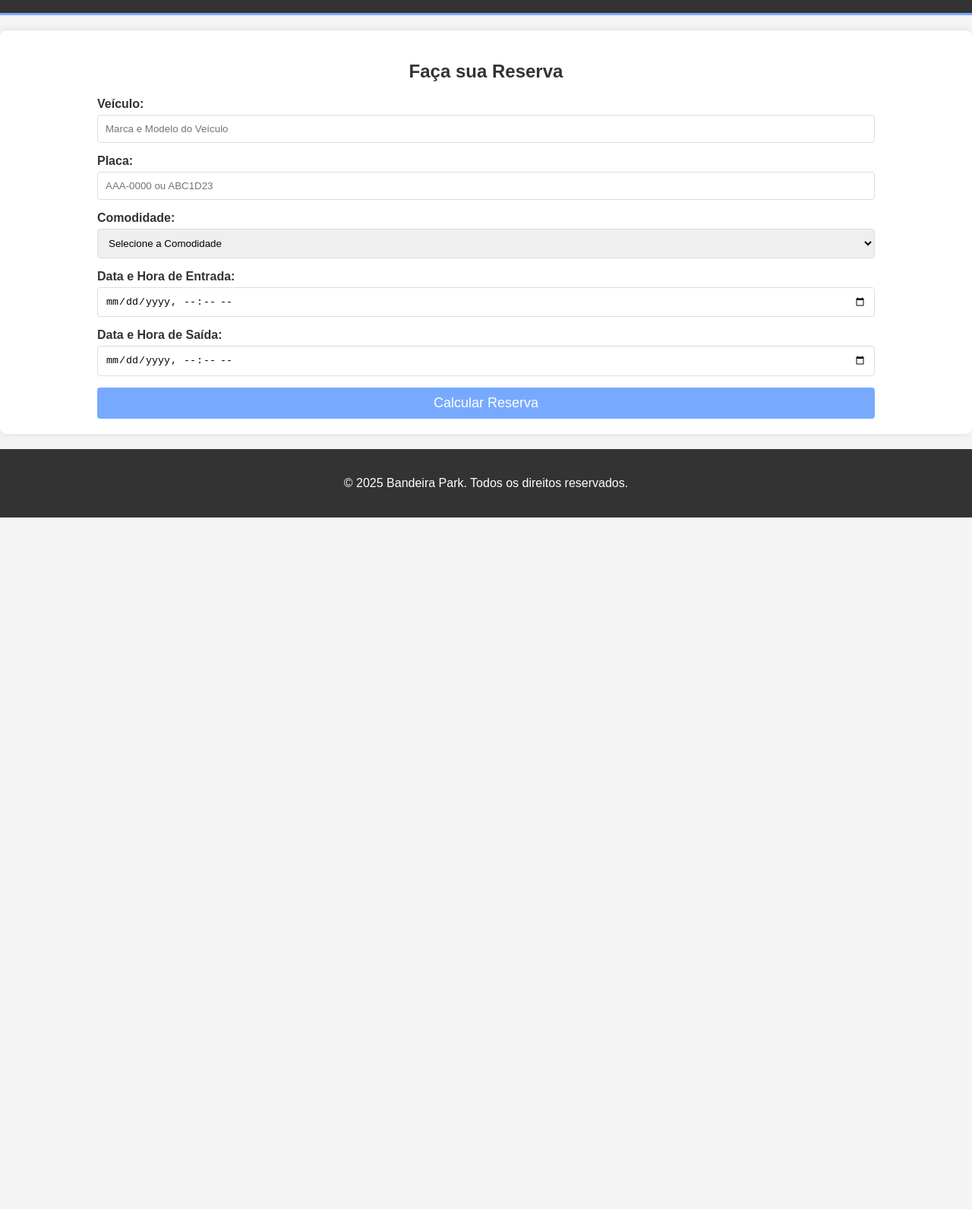
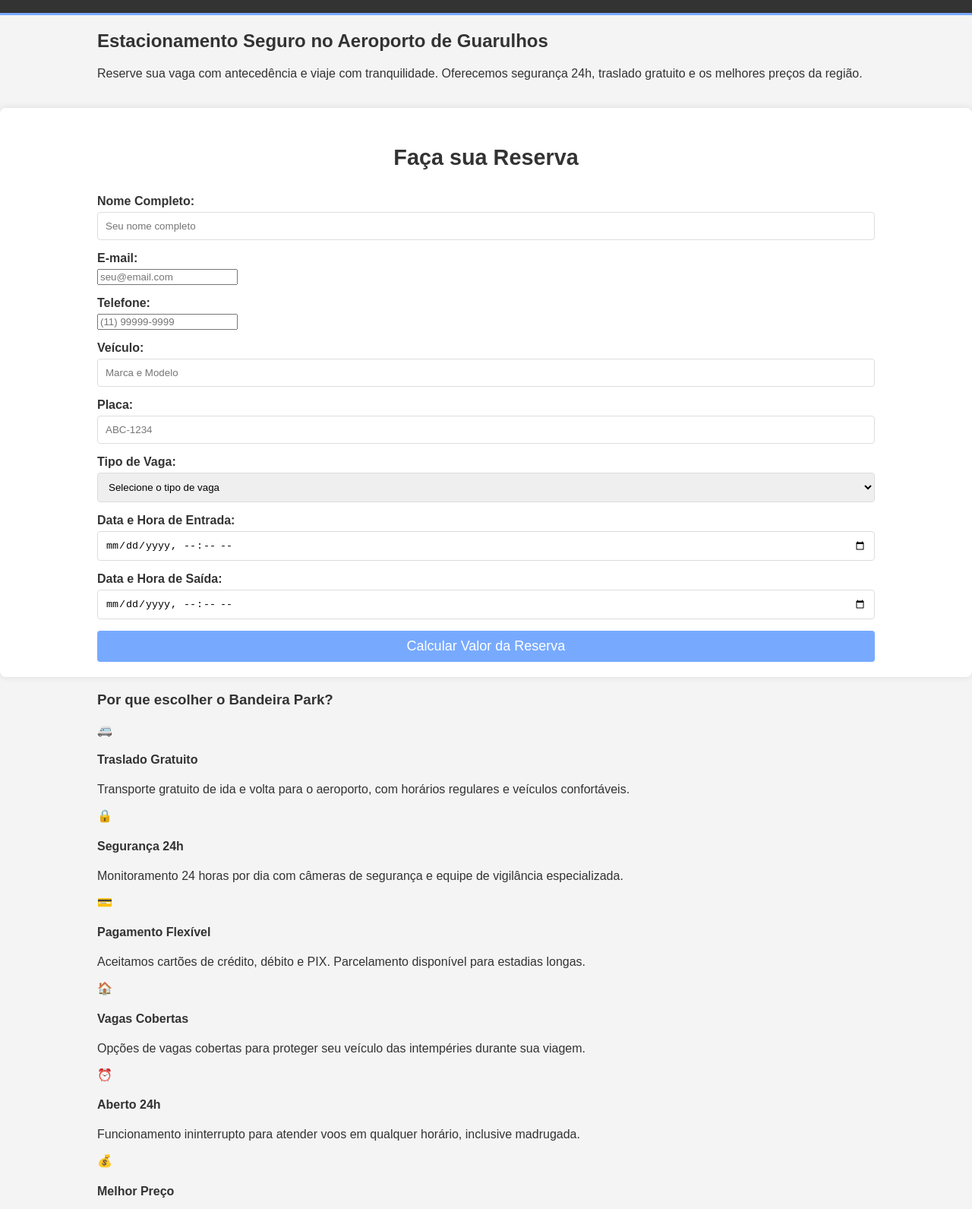
Before and after one commit to checkouttestste12/estacionamento, a plain HTML site: page index.html in a window 1280 px wide. Shown: the part 73-1664 px from the top of the page at 76% size. Before the commit the page ends 800 px from the top, so only its background shows below. Drawn offline with Linux system fonts and the light colour scheme.

Commit message:
Update index.html

```diff
--- a/index.html
+++ b/index.html
@@ -3,40 +3,65 @@
 <head>
     <meta charset="UTF-8">
     <meta name="viewport" content="width=device-width, initial-scale=1.0">
-    <title>Reserva de Estacionamento - Aeroporto de Guarulhos</title>
+    <title>Bandeira Park - Reserva de Estacionamento Aeroporto de Guarulhos</title>
+    <meta name="description" content="Reserve sua vaga de estacionamento no Aeroporto de Guarulhos com segurança e comodidade. Vagas cobertas e descobertas disponíveis.">
     <link rel="stylesheet" href="style.css">
 </head>
 <body>
     <header>
         <div class="container">
-            <h1>Bandeira Park - Aeroporto de Guarulhos</h1>
+            <div class="header-content">
+                <h1>🅿️ Bandeira Park - Guarulhos</h1>
                 <nav>
                     <ul>
-                    <li><a href="#">Home</a></li>
-                    <li><a href="#">Sobre</a></li>
-                    <li><a href="#">Contato</a></li>
+                        <li><a href="#home">Home</a></li>
+                        <li><a href="#reserva">Reservar</a></li>
+                        <li><a href="#features">Diferenciais</a></li>
+                        <li><a href="#contato">Contato</a></li>
                     </ul>
                 </nav>
+            </div>
         </div>
     </header>
 
     <main>
+        <section class="hero-section" id="home">
+            <div class="container">
+                <h2>Estacionamento Seguro no Aeroporto de Guarulhos</h2>
+                <p>Reserve sua vaga com antecedência e viaje com tranquilidade. Oferecemos segurança 24h, traslado gratuito e os melhores preços da região.</p>
+            </div>
+        </section>
+
         <section id="reserva">
             <div class="container">
-                <h2>Faça sua Reserva</h2>
+                <div class="form-container">
+                    <h3 style="text-align: center; margin-bottom: 2rem; color: #333; font-size: 1.8rem;">Faça sua Reserva</h3>
                     <form id="form-reserva">
+                        <div class="form-grid">
+                            <div class="form-group">
+                                <label for="nome">Nome Completo:</label>
+                                <input type="text" id="nome" placeholder="Seu nome completo" required>
+                            </div>
+                            <div class="form-group">
+                                <label for="email">E-mail:</label>
+                                <input type="email" id="email" placeholder="seu@email.com" required>
+                            </div>
+                            <div class="form-group">
+                                <label for="telefone">Telefone:</label>
+                                <input type="tel" id="telefone" placeholder="(11) 99999-9999" required>
+                            </div>
                             <div class="form-group">
                                 <label for="veiculo">Veículo:</label>
-                        <input type="text" id="veiculo" placeholder="Marca e Modelo do Veículo" required>
+                                <input type="text" id="veiculo" placeholder="Marca e Modelo" required>
                             </div>
                             <div class="form-group">
                                 <label for="placa">Placa:</label>
-                        <input type="text" id="placa" placeholder="AAA-0000 ou ABC1D23" required>
+                                <input type="text" id="placa" placeholder="ABC-1234" required maxlength="8">
                             </div>
                             <div class="form-group">
-                        <label for="comodidade">Comodidade:</label>
+                                <label for="comodidade">Tipo de Vaga:</label>
                                 <select id="comodidade" required>
-                            <option value="">Selecione a Comodidade</option>
+                                    <option value="">Selecione o tipo de vaga</option>
                                     <option value="guarulhos-descoberto">Guarulhos (GRU) - Descoberto</option>
                                     <option value="guarulhos-coberto">Guarulhos (GRU) - Coberto</option>
                                 </select>
@@ -49,15 +74,74 @@
                                 <label for="saida">Data e Hora de Saída:</label>
                                 <input type="datetime-local" id="saida" required>
                             </div>
-                    <button type="submit">Calcular Reserva</button>
+                        </div>
+                        <button type="submit" class="btn-primary">Calcular Valor da Reserva</button>
                     </form>
+
+                    <div id="resultado" style="display: none; margin-top: 2rem; padding: 1.5rem; background: #f8f9fa; border-radius: 10px; border-left: 4px solid #667eea;">
+                        <h4 style="color: #333; margin-bottom: 1rem;">Resumo da Reserva</h4>
+                        <div id="resumo-detalhes"></div>
+                        <div id="valor-total" style="font-size: 1.2rem; font-weight: bold; color: #667eea; margin-top: 1rem;"></div>
+                        <button type="button" class="btn-primary" style="margin-top: 1rem;" onclick="confirmarReserva()">Confirmar Reserva</button>
+                    </div>
+                </div>
+            </div>
+        </section>
+
+        <section class="features" id="features">
+            <div class="container">
+                <h3>Por que escolher o Bandeira Park?</h3>
+                <div class="features-grid">
+                    <div class="feature-card">
+                        <div class="feature-icon">🚐</div>
+                        <h4>Traslado Gratuito</h4>
+                        <p>Transporte gratuito de ida e volta para o aeroporto, com horários regulares e veículos confortáveis.</p>
+                    </div>
+                    <div class="feature-card">
+                        <div class="feature-icon">🔒</div>
+                        <h4>Segurança 24h</h4>
+                        <p>Monitoramento 24 horas por dia com câmeras de segurança e equipe de vigilância especializada.</p>
+                    </div>
+                    <div class="feature-card">
+                        <div class="feature-icon">💳</div>
+                        <h4>Pagamento Flexível</h4>
+                        <p>Aceitamos cartões de crédito, débito e PIX. Parcelamento disponível para estadias longas.</p>
+                    </div>
+                    <div class="feature-card">
+                        <div class="feature-icon">🏠</div>
+                        <h4>Vagas Cobertas</h4>
+                        <p>Opções de vagas cobertas para proteger seu veículo das intempéries durante sua viagem.</p>
+                    </div>
+                    <div class="feature-card">
+                        <div class="feature-icon">⏰</div>
+                        <h4>Aberto 24h</h4>
+                        <p>Funcionamento ininterrupto para atender voos em qualquer horário, inclusive madrugada.</p>
+                    </div>
+                    <div class="feature-card">
+                        <div class="feature-icon">💰</div>
+                        <h4>Melhor Preço</h4>
+                        <p>Preços competitivos com descontos para reservas antecipadas e estadias prolongadas.</p>
+                    </div>
+                </div>
+            </div>
+        </section>
+
+        <section id="contato" style="padding: 3rem 0; text-align: center;">
+            <div class="container">
+                <h3 style="color: white; margin-bottom: 2rem; text-shadow: 0 2px 4px rgba(0,0,0,0.3);">Entre em Contato</h3>
+                <div style="background: rgba(255, 255, 255, 0.1); backdrop-filter: blur(10px); border-radius: 15px; padding: 2rem; max-width: 600px; margin: 0 auto;">
+                    <p style="color: white; margin-bottom: 1rem;">📍 <strong>Endereço:</strong> R. Joaquina de Jesus, 745 - Guarulhos/SP</p>
+                    <p style="color: white; margin-bottom: 1rem;">📞 <strong>Telefone:</strong> (11) 95471-5811</p>
+                    <p style="color: white; margin-bottom: 1rem;">📧 <strong>E-mail:</strong> gru@bandeirapark.com.br</p>
+                    <p style="color: white;">🕐 <strong>Funcionamento:</strong> 24 horas por dia, 7 dias por semana</p>
+                </div>
             </div>
         </section>
     </main>
 
     <footer>
         <div class="container">
-            <p>&copy; 2025 Bandeira Park. Todos os direitos reservados.</p>
+            <p>&copy; 2025 Bandeira Park. Todos os direitos reservados. | Estacionamento licenciado e segurado.</p>
         </div>
     </footer>
 
```
Lines whose indentation alone changed are shown as unchanged.
